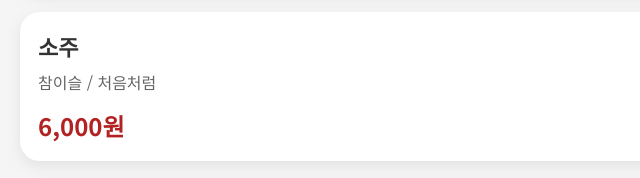
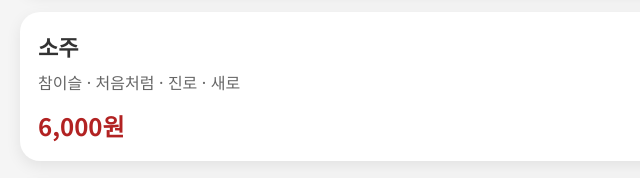
Before and after one commit to hadu0606-sketch/miyang, a plain HTML site: page liquor.html in a window 1280 px wide. Shown: the part 1112-1290 px from the top of the page, 0-640 px from the left. Drawn offline with Linux system fonts and the light colour scheme.

Commit message:
0924 ver.6

```diff
--- a/liquor.html
+++ b/liquor.html
@@ -134,7 +134,7 @@
 
                 <h2>소주</h2>
 
-                <p>참이슬 / 처음처럼</p>
+                <p>참이슬 · 처음처럼 · 진로 · 새로</p>
 
                 <span>6,000원</span>
 
```
